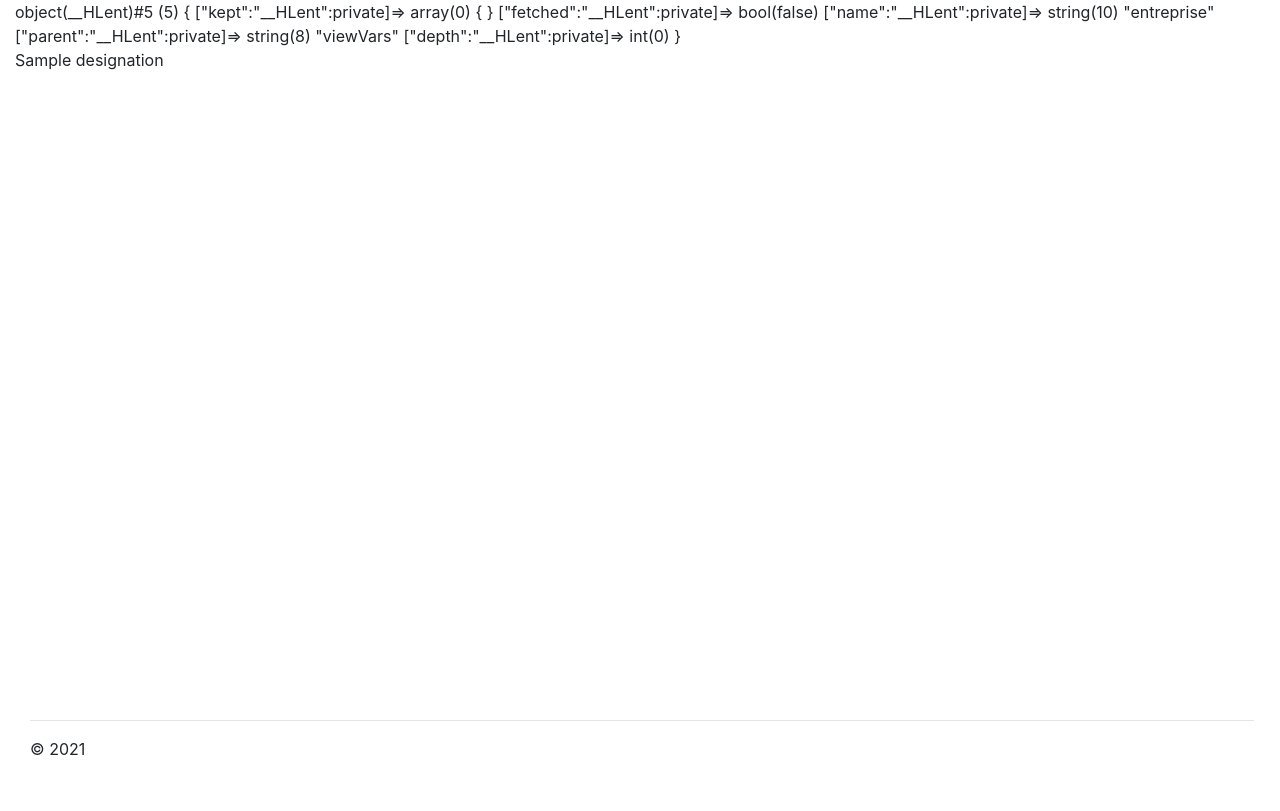
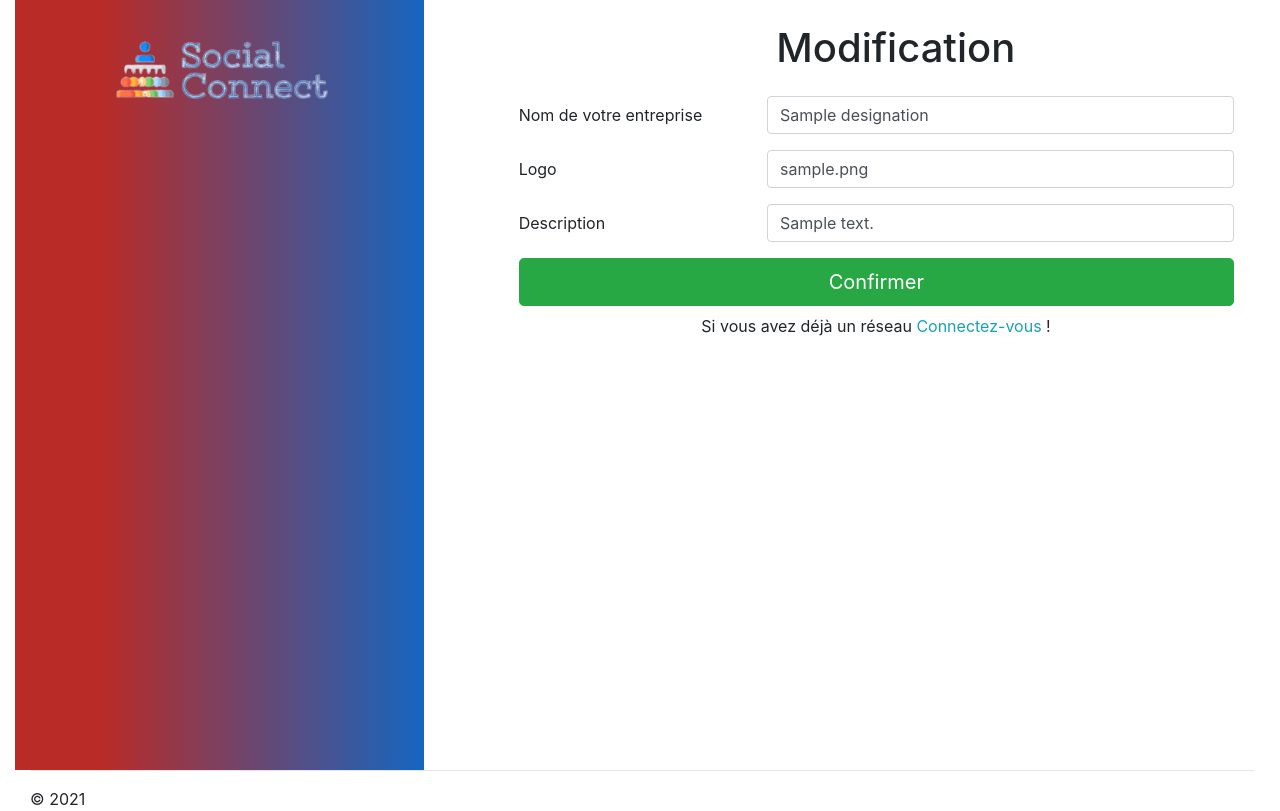
Before and after one commit to EvaBarbaro/Reseau-social-pro, a PHP site: the page made by views/singleEntreprise.php in a window 1280 px wide. Before the commit the page ends 755 px from the top, so only its background shows below. Run offline with PHP 8.4, Linux system fonts and the light colour scheme; the template is opened without the code that fills it: most values are stand-ins (such as "Sample title", 1, 10 or a date in 2020).

Commit message:
create update delete OK entreprise

```diff
--- a/index.php
+++ b/index.php
@@ -19,7 +19,8 @@ $router->map('GET', '/inscription', 'CompanyController#register', 'register');
 $router->map('GET', '/superAdmin', 'CompanyController#getAll', 'superAdmin');
 $router->map('GET', '/monReseau/[i:id]', 'CompanyController#get', 'reseauSingle');
 $router->map('POST', '/monReseau/create', 'CompanyController#create', 'reseauCreate');
-$router->map('GET', '/monReseau/delete/[i:id]', 'CompanyController#delete', 'superAdminDelete');
+$router->map('POST', '/monReseau/delete', 'CompanyController#delete', 'superAdminDelete');
+$router->map('POST', '/monReseau/update', 'CompanyController#update', 'reseauUpdate');
 
 $match = $router->match();
 
--- a/views/entreprise.php
+++ b/views/entreprise.php
@@ -12,10 +12,12 @@
         for ($index=0; $index < $length; $index++) {
             $entreprise = $viewVars['entrepriseList'][$index];
 
+            echo "<form action='http://localhost/apache/Reseau-social-pro/monReseau/delete' method='POST'>";
             echo "<input type='hidden' value='". $entreprise['identreprise']."' name='identreprise' />";
             echo "<tr>";
             echo "<td>".$entreprise['designation'] . "</td>";
-            echo "<td><a href='./monReseau/delete/".$entreprise['identreprise']."' class='btn btn-danger'>Supprimer</a>";
+            echo "<td><button type='submit' class='btn btn-danger'>Supprimer</button>";
+            echo "</form>";
             echo "<td><a href='./monReseau/".$entreprise['identreprise']."' class='btn btn-info'>Modifier</a></td>";
             echo "</tr>";
         }
--- a/views/login.php
+++ b/views/login.php
@@ -18,7 +18,7 @@
                         <input type="password" class="form-control" name="password" id="inputPassword" placeholder="Mot de passe" required>
                         </div>
                     </div>
-                    <button type="submit" class="btn btn-lg btn-block">Confirmer</button>
+                    <button type="submit" class="btn btn-success btn-lg btn-block">Confirmer</button>
                     <p class="mt-2 mx-auto" style="width:420px">Si vous n'avez pas de compte <a href="./inscription">Créer votre réseau</a> !</p>
                 </form>
             </div>
--- a/views/register.php
+++ b/views/register.php
@@ -11,7 +11,7 @@ $uniqueID = hexdec(uniqid());
         <div id="register">
         <h1 class="mx-auto mt-4 mb-4" style="width:200px">Inscription</h1>
 
-            <form action="http://localhost/apache/Reseau-social-pro/superAdmin/create" method="POST" class="col">
+            <form action="http://localhost/apache/Reseau-social-pro/monReseau/create" method="POST" class="col">
                 <input type="hidden" name="identreprise" value="<?= $uniqueID ?>">
                 <div class="form-group row">
                     <label for="designation" class="col-sm-4 col-form-label">Nom de votre entreprise</label>
@@ -32,7 +32,7 @@ $uniqueID = hexdec(uniqid());
                     </div>
                 </div>
                 <input type="hidden" name="url" value="<?= "http://localhost" . $_SERVER['BASE_URI'] . "/monReseau/" . $uniqueID ?>">
-                <button type="submit" class="btn btn-lg btn-block">Confirmer</button>
+                <button type="submit" class="btn btn-success btn-lg btn-block">Confirmer</button>
                 <p class="mt-2 mx-auto" style="width:350px">Si vous avez déjà un réseau <a class="text-info" href="./">Connectez-vous</a> !</p>
             </form>
         </div>
--- a/views/singleEntreprise.php
+++ b/views/singleEntreprise.php
@@ -1,9 +1,35 @@
-<?php
+<div class="d-flex">
+    <div id="logo">
+        <img src="http://localhost/apache/Reseau-social-pro/img/logo-social-connect.png" alt="logo" id="logoImg" class="img-thumbnail mt-4">
+    </div>
 
-var_dump($viewVars['entreprise']);
+        <div id="register">
+        <h1 class="mx-auto mt-4 mb-4" style="width:200px">Modification</h1>
 
-echo "<br/>";
-
-echo $viewVars['entreprise']['designation'];
-
-?>
+            <form action="http://localhost/apache/Reseau-social-pro/monReseau/update" method="POST" class="col">
+                <input type="hidden" name="identreprise" value="<?= $viewVars['entreprise']['identreprise'] ?>">
+                <div class="form-group row">
+                    <label for="designation" class="col-sm-4 col-form-label">Nom de votre entreprise</label>
+                    <div class="col-sm-8">
+                    <input type="text" class="form-control" name="designation" id="designation" value="<?= $viewVars['entreprise']['designation'] ?>" required>
+                    </div>
+                </div>
+                <div class="form-group row">
+                    <label for="logo" class="col-sm-4 col-form-label">Logo</label>
+                    <div class="col-sm-8">
+                    <input type="text" class="form-control" name="logo" id="logoInput" value="<?= $viewVars['entreprise']['logo'] ?>">
+                    </div>
+                </div>
+                <div class="form-group row">
+                    <label for="description" class="col-sm-4 col-form-label">Description</label>
+                    <div class="col-sm-8">
+                    <input type="text" class="form-control" name="description" id="description" value="<?= $viewVars['entreprise']['description'] ?>">
+                    </div>
+                </div>
+                <input type="hidden" name="url" value="<?= $viewVars['entreprise']['url'] ?>">
+                <input type="hidden" name="statut" value="<?= $viewVars['entreprise']['statut'] ?>">
+                <button type="submit" class="btn btn-success btn-lg btn-block">Confirmer</button>
+                <p class="mt-2 mx-auto" style="width:350px">Si vous avez déjà un réseau <a class="text-info" href="./">Connectez-vous</a> !</p>
+            </form>
+        </div>
+</div>
```
Also changed, not shown: controllers/CompanyController.php (+15 -2 lines), dao/entrepriseDao.php (+7 -0 lines).
